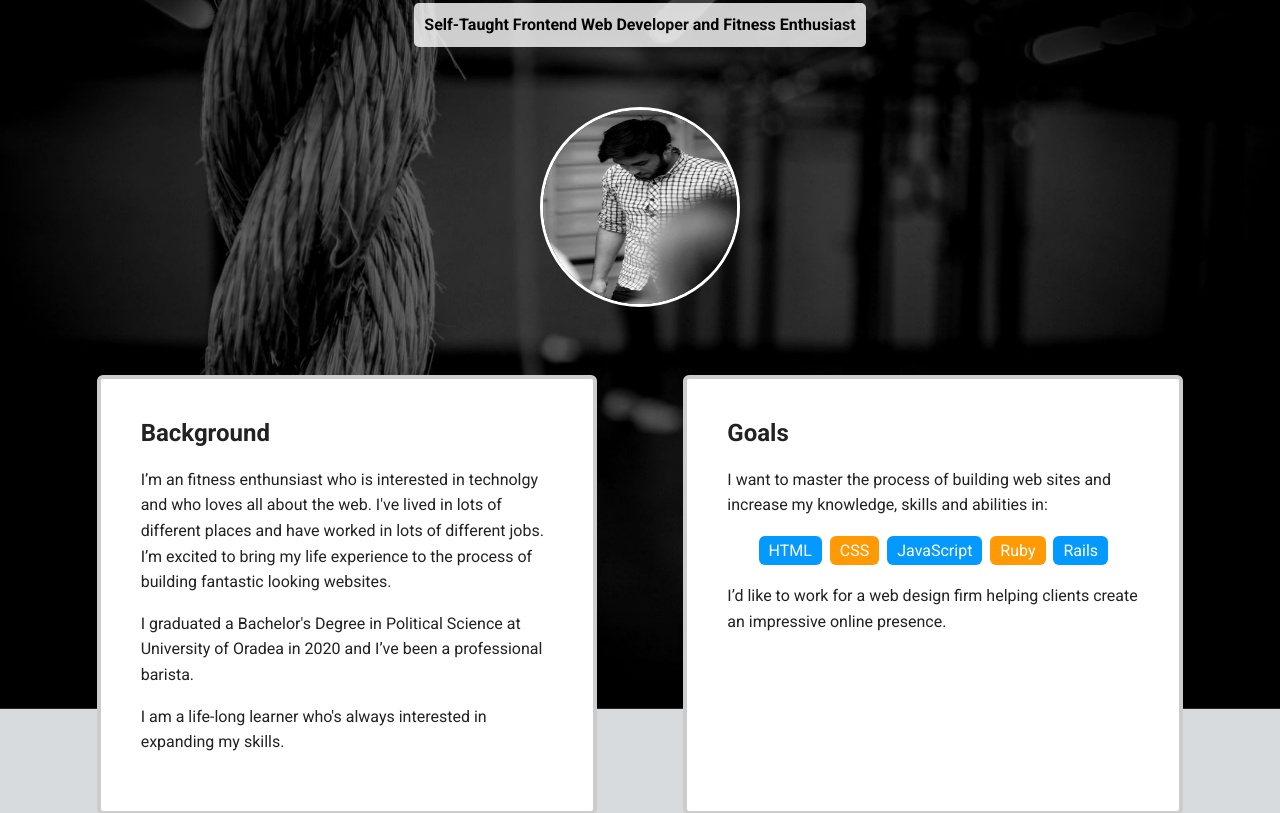
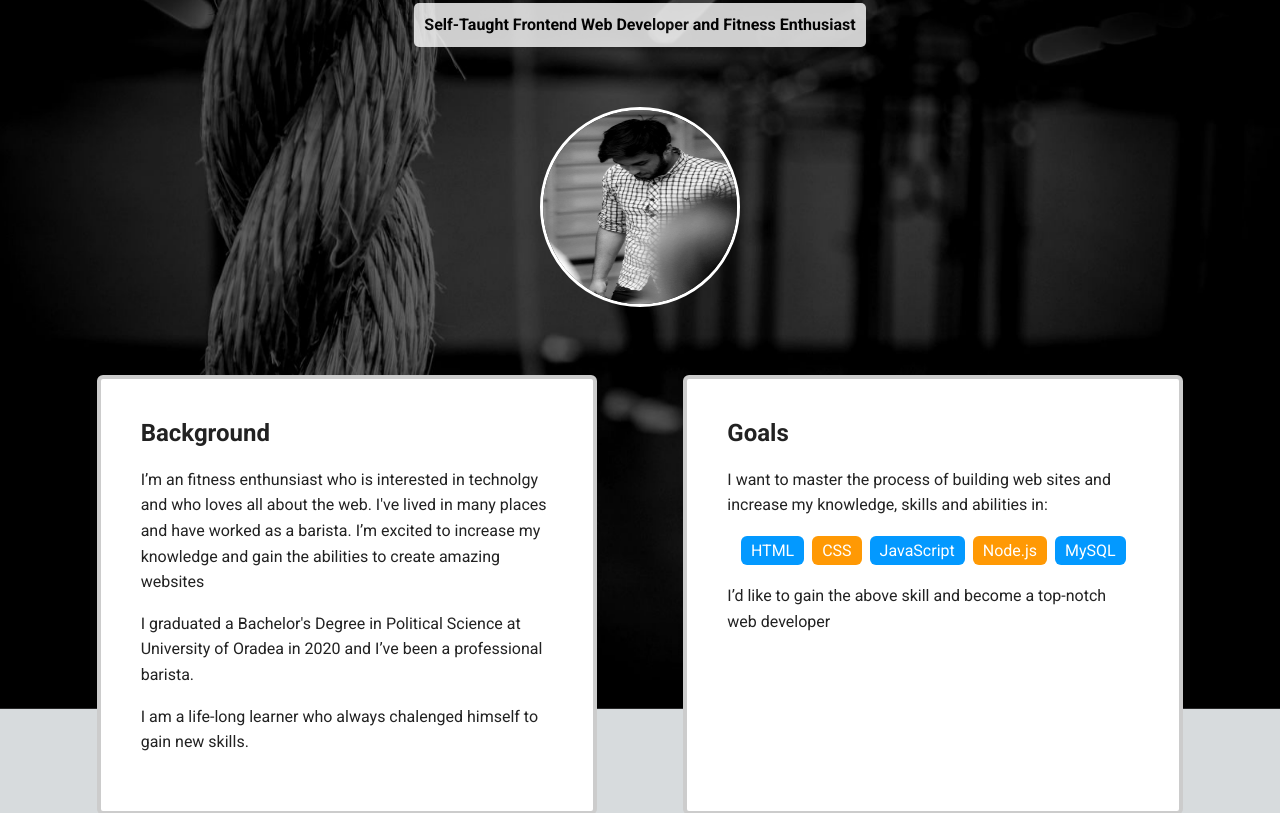
Before and after one commit to nate-mal/portfolio_nati, a plain HTML site: page pages/about.html in a window 1280 px wide. Shown: the part 145-958 px from the top of the page. Drawn offline with Linux system fonts and the light colour scheme; a web font is replaced by a local one.

Commit message:
update-text blocks and fix html structure

```diff
--- a/pages/about.html
+++ b/pages/about.html
@@ -28,25 +28,29 @@
 
     <main class="flex">
       <section class="flex-card">
-      <div class="card">
-        <h2>Background</h2>
-        <p>I’m an fitness enthunsiast  who is  interested in technolgy and who loves all about the web. I've lived in lots of different places and have worked in lots of different jobs. I’m excited to bring my life experience to the process of building fantastic looking websites.</p>
-        <p>I graduated a Bachelor's Degree in Political Science at University of Oradea in 2020 and I’ve been a professional barista. </p>
-        <p>I am a life-long learner who's always interested in expanding my skills.</p>
-      </div>
-      <div class="card">
+      <article class="card">
+        <h2>
+          Background
+        </h2>
+
+        <p>I’m an fitness enthunsiast  who is  interested in technolgy and who loves all about the web. I've lived in many places and have worked as a barista. I’m excited to increase my knowledge and gain the abilities to create amazing websites</p>
+        <p> I graduated a Bachelor's Degree in Political Science at University of Oradea in 2020 and I’ve been a professional barista. </p>
+        <p>I am a life-long learner who always chalenged himself to gain new skills.</p>
+
+      </article>
+      <article class="card">
         <h2>Goals</h2>
         <p>I want to master the process of building web sites and increase my knowledge, skills and abilities in:</p>
         <ul class="skills">
           <li>HTML</li>
           <li>CSS</li>
           <li>JavaScript</li>
-          <li>Ruby</li>
-          <li>Rails</li>
+          <li>Node.js</li>
+          <li>MySQL</li>
         </ul>
-        <p>I’d like to work for a web design firm helping clients create an impressive online presence.</p>
-      </div>
-      <div class="card wide" id="hobbies">
+        <p>I’d like to gain the above skill and become a top-notch web developer</p>
+      </article>
+      <article class="card wide" id="hobbies">
         <h2>My hobbies include:</h2>
 
         <ul class="skills">
@@ -72,7 +76,7 @@
           </li>
         </ul>
 
-      </div>
+      </article>
       </section>
     </main>
     <footer>
--- a/styles.css
+++ b/styles.css
@@ -194,6 +194,10 @@ ul.skills {
 .icon{
   height: 20px;
 }
+.mid-icon{
+  width: 50px;
+}
+
 #hobbies li:hover img{
   animation-name: slow-anim;
   animation-duration: 1s;
```
Also changed, not shown: index.html (+2 -2 lines).
